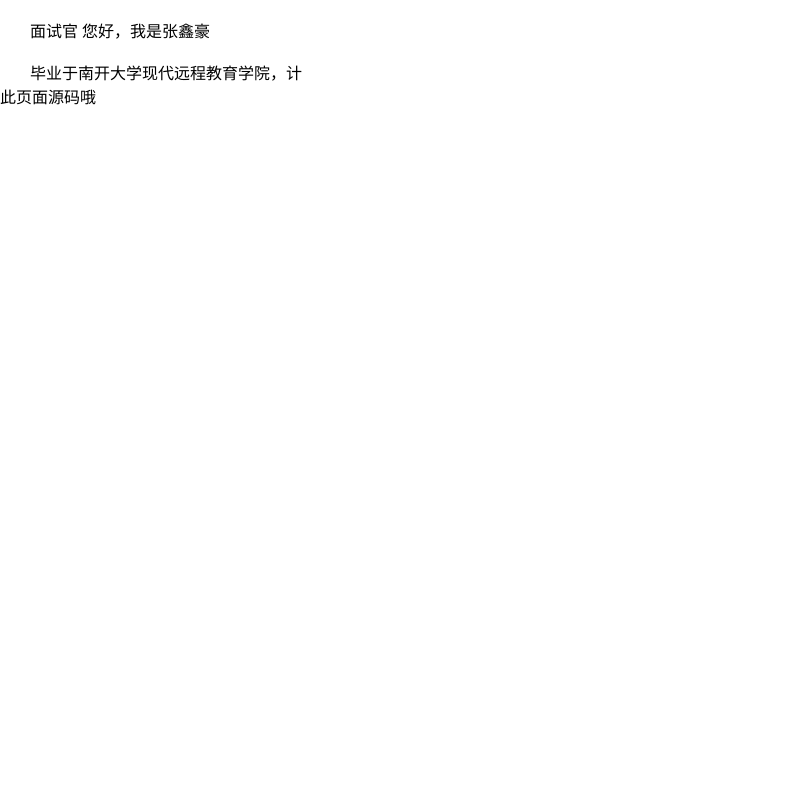
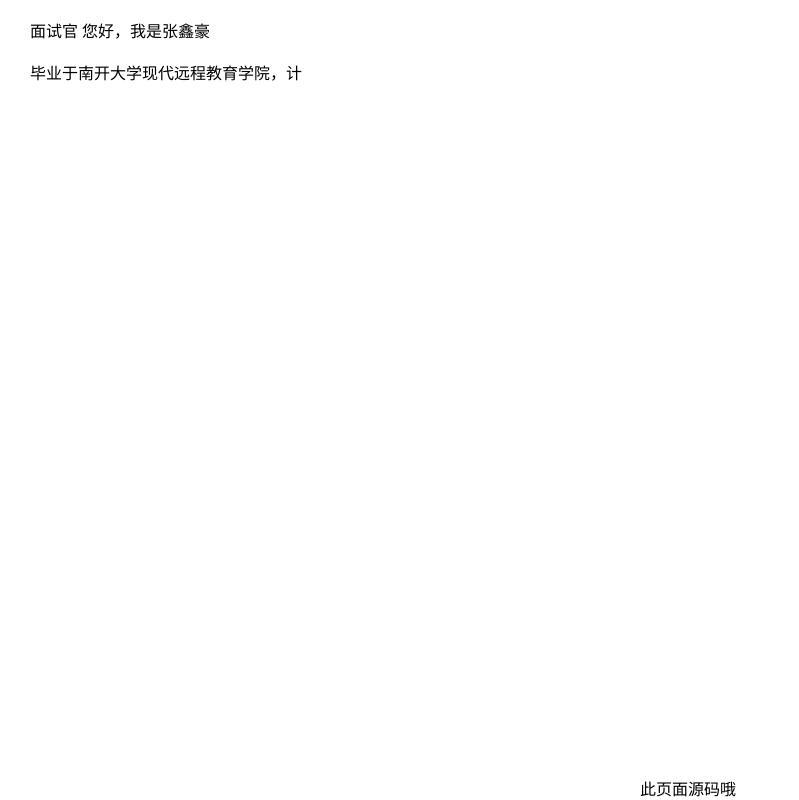
Before and after one commit to zhangdaochang/cv, a plain HTML site: page dist/index.html in a window 1280 px wide. Shown: the whole page, without its empty margins (0-799 px from the left). Drawn offline with Linux system fonts and the light colour scheme.

Commit message:
update cv

```diff
--- a/dist/index.html
+++ b/dist/index.html
@@ -12,7 +12,7 @@
     <style id="cv"></style>
     <div id="yinyang"></div>
 
-    <footer><a href="https://github.com/zhangdaochang/cv">此页面源码哦</a></footer>
+    <footer style="position: fixed;bottom: 0;left: 50%;"><a href="https://github.com/zhangdaochang/cv">此页面源码哦</a></footer>
     <script src="main.ade800fb.js"></script>
 </body>
 </html>
```
Also changed, not shown: src/index.html (+1 -1 lines).
